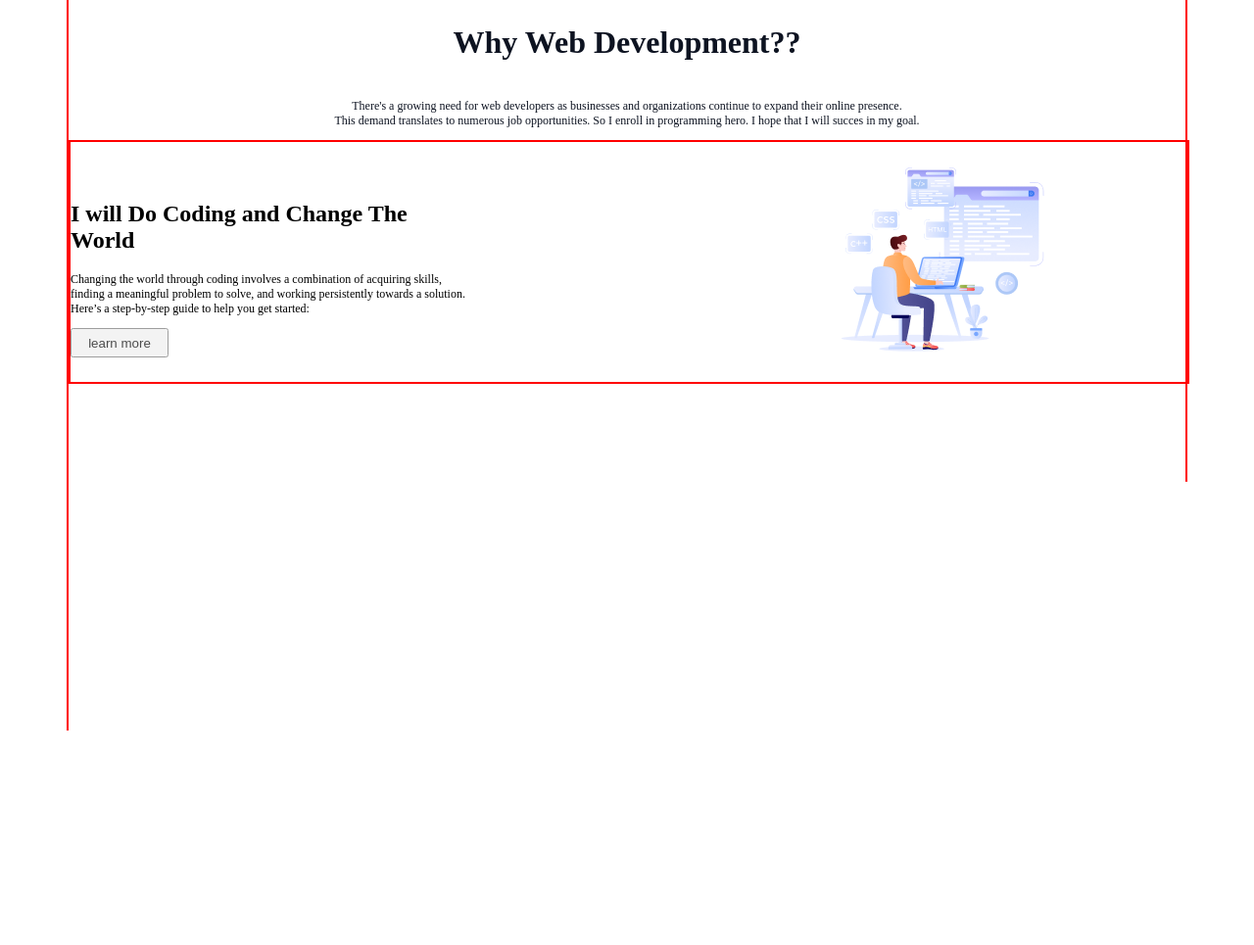
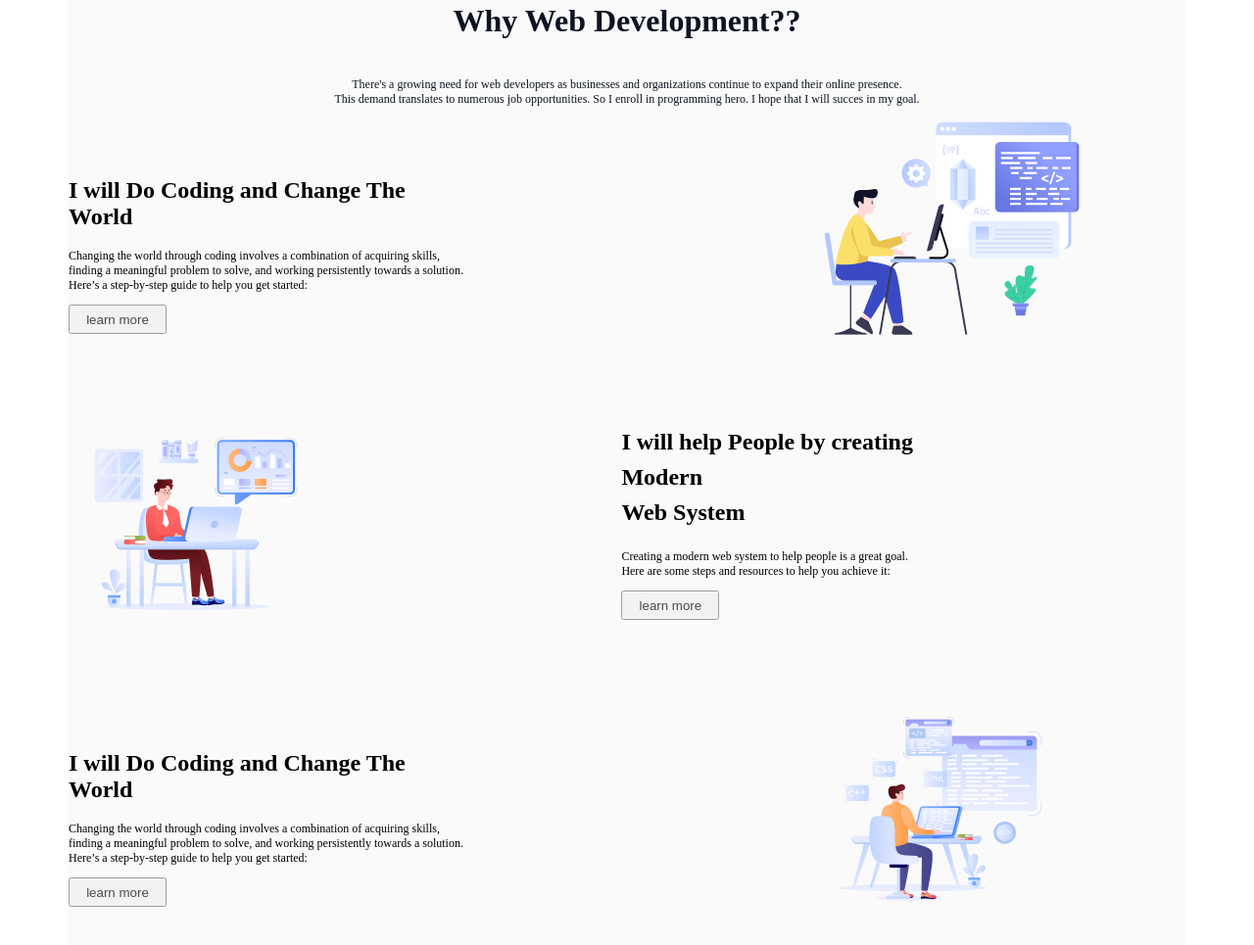
Before and after one commit to armanhosen536/My-Assignment, a plain HTML site: page index.html in a window 1280 px wide. Shown: the part 779-1744 px from the top of the page at 98% size. Before the commit the page ends 1544 px from the top, so only its background shows below. Drawn offline with Linux system fonts and the light colour scheme; a web font is replaced by a local one.

Commit message:
complete my second page

```diff
--- a/index.html
+++ b/index.html
@@ -43,20 +43,40 @@
                         </div>
                    </div>
                    <div class="first-image">
-                    <img src="./assets/Group 4.png" alt="">
+                    <img src="./assets/Layer_1.png" alt="">
                    </div>
                 </div>
             </div>
             <!-- end first section in second page -->
             <!-- start second section in second page -->
             <div class="second-section">
+                <div class="second-image">
+                    <img src="./assets/Group 3.png" alt="">
+                </div>
                 <div class="second-title">
-
-                </div>
-                <div class="second-image">
-
+                    <h2 class="second-heading">I will help People by creating Modern <br> Web System</h2>
+                    <p class="second-paragraph">Creating a modern web system to help people is a great goal. <br> Here are some steps and resources to help you achieve it:</p>
+                  <div class="second-btn">
+                    <button class="button">learn more</button>
+                  </div>
                 </div>
             </div>
+            <!-- end second section in second page -->
+             <!-- start third section in second page -->
+             <div class="third-section">
+                <div class="third-title">
+                    <h2 class="third-heading">I will Do Coding and Change The <br> World</h2>
+                    <p class="third-paragraph">
+                     Changing the world through coding involves a combination of acquiring skills, <br>finding a meaningful problem to solve, and working persistently towards a solution. <br> Here’s a step-by-step guide to help you get started:</p>
+                     <div class="third-btn">
+                         <button class="button">learn more</button>
+                     </div>
+                </div>
+                <div class="third-image">
+                 <img src="./assets/Group 4.png" alt="">
+                </div>
+             </div>
+         </div>
          </section>
     </main>
     <footer>
--- a/style/style.css
+++ b/style/style.css
@@ -53,20 +53,24 @@
 /* end first section */
 
 
-
+ /* start first section in second page */
 .main-contain{
     width: 1140px;
-    height: 780px;
+    height: 1000px;
     margin: 0 auto;
     margin-top: 15px;
-    border: 2px solid red;
+    background-color:rgba(13, 19, 33, 0.02);
 }
+
+
 .title-contain{
     display: flex;
     flex-direction: column;
     justify-content: center;
     align-items: center;
     margin-top: 20px;
+    background-color: rgb(255, 255, 255)
+    rgba(255, 255, 255, 0);
 }
 .title-contain h2{
     color: rgb(13, 19, 33);
@@ -82,9 +86,10 @@
 
 }
 .first-section{
-    border: 2px solid red;
     width: 100%;
-    display: flex
+    display: flex;
+    color: rgb(255, 255, 255)
+    rgba(255, 255, 255, 0);
 }
 .first-title{
     width:50%;
@@ -105,10 +110,9 @@
 }
 .first-btn .button{
     box-sizing: border-box;
-
-opacity: 0.7;
-width: 100px;
-height: 30px;
+    opacity: 0.7;
+    width: 100px;
+    height: 30px;
 }
 .first-image{
     width: 50%;
@@ -117,4 +121,78 @@ height: 30px;
 .first-image img{
     margin-left: 200px;
 }
+/* end first section in second page */
 /* start second section in second page */
+
+.second-section{
+    display: flex;
+    background-color: rgb(255, 255, 255)
+    rgba(255, 255, 255, 0);
+    margin-top: 48px;
+
+}
+.second-image{
+    width: 50%;
+margin-left: 10px;
+}
+.second-title{
+    margin-right: 200px;
+}
+.second-title .second-heading{
+    font-size: 24px;
+    font-weight: 700;
+    line-height: 36px;
+    letter-spacing: 0%;
+    text-align: left;
+}
+.second-title .second-paragraph{
+    font-size: 12px;
+    font-weight: 400;
+    line-height: 15px;
+}
+.second-btn .button{
+    box-sizing: border-box;
+    opacity: 0.7;
+    width: 100px;
+    height: 30px;
+
+}
+/* end seccond section in second page */
+/* star third section in second page */
+.third-section{
+    width: 100%;
+    display: flex;
+    background-color: rgb(255, 255, 255)
+    rgba(255, 255, 255, 0);
+    margin-top: 48px;
+}
+.third-title{
+    width:50%;
+    height: 235px;
+    margin-top: 10px;
+}
+.third-heading{
+
+    font-size: 24px;
+    margin-top: 50px;
+}
+.third-paragraph{
+
+    font-size: 12px;
+    line-height: 15px;
+    letter-spacing: 0%;
+
+}
+.third-btn .button{
+    box-sizing: border-box;
+    opacity: 0.7;
+    width: 100px;
+    height: 30px;
+}
+.third-image{
+    width: 50%;
+
+}
+.third-image img{
+    margin-left: 200px;
+}
```
